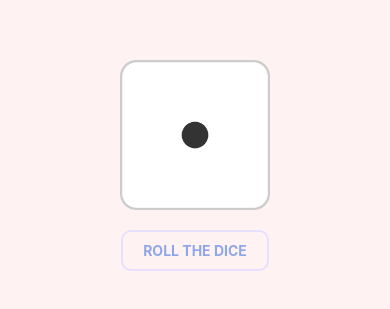
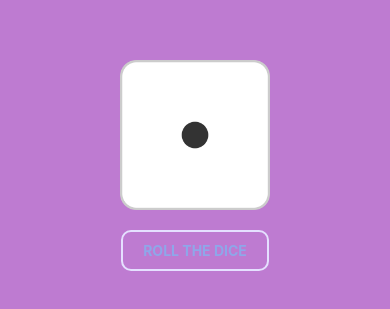
Before and after one commit to shubhamsinha21/rolltheDice, a React Native app: screen / in a window 390 px wide. Shown: the part 267-576 px from the top of the page. Built offline with nearby package versions, Linux system fonts and the light colour scheme.

Commit message:
linking-hapticFeedback

```diff
--- a/src/App.tsx
+++ b/src/App.tsx
@@ -76,7 +76,7 @@ const styles = StyleSheet.create({
     flex:1,
     alignItems:'center',
     justifyContent:'center',
-    backgroundColor: '#FFF2F2',
+    backgroundColor: '#be7bd1',
 
   },
   diceContainer:{
```
Also changed, not shown: 3 other files (tests, documents, lock files or other folders).
